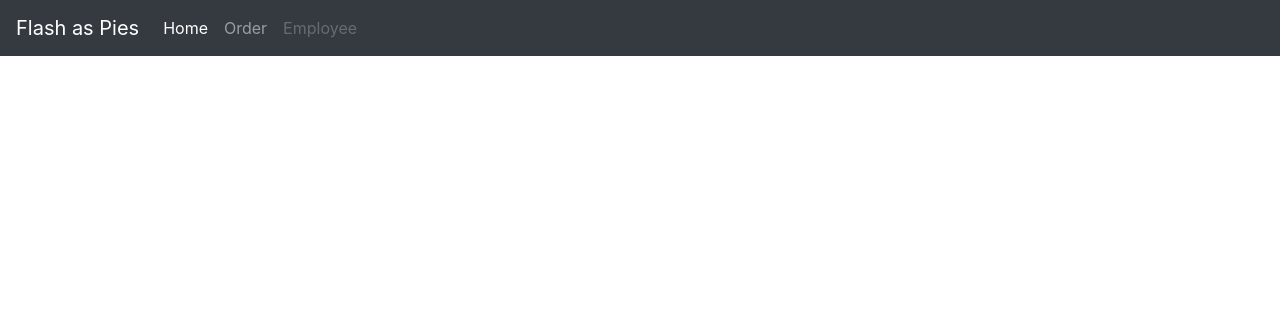
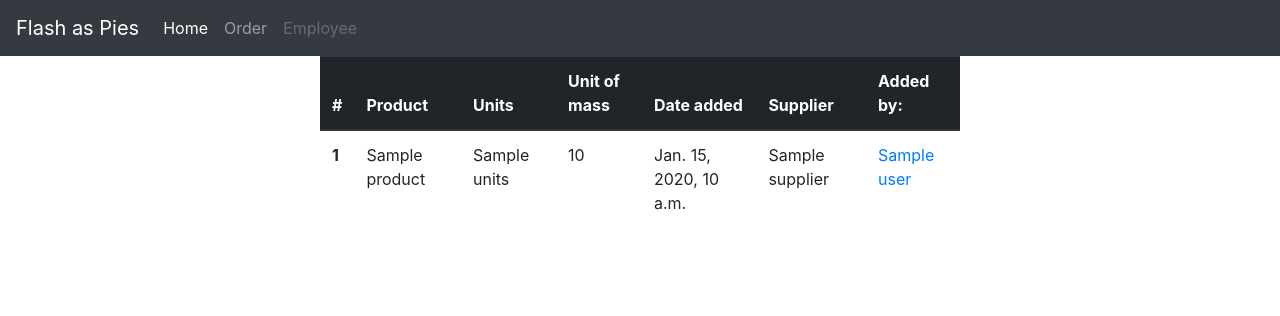
Before and after one commit to danHayworth/Project_AppSecurity, a Django app: template DjangoWebApp/flashAsPie/templates/order.html in a window 1280 px wide. Shown: the top 316 px of the page. Run offline with Django 3.2, Linux system fonts and the light colour scheme; the template is opened without the code that fills it: most values are stand-ins (such as "Sample title", 1, 10 or a date in 2020); some libraries are stand-ins or nearby versions.

Commit message:
small details

```diff
--- a/DjangoWebApp/flashAsPie/templates/order.html
+++ b/DjangoWebApp/flashAsPie/templates/order.html
@@ -1 +1,39 @@
 {% extends "base.html" %}
+
+{% block content %}
+
+<div class="tableView">
+  <table class="table">
+    <thead class="thead-dark">
+      <tr>
+        <th scope="col">#</th>
+        <th scope="col">Product</th>
+        <th scope="col">Units</th>
+        <th scope="col">Unit of mass</th>
+        <th scope="col">Date added</th>
+        <th scope="col">Supplier</th>
+        <th scope="col">Added by:</th>
+      </tr>
+    </thead>
+    <tbody>
+      {% if orders %}
+      {% for order in orders %}
+        <tr>
+          <th scope="row">{{order.order_id}}</th>
+          <td>{{ order.product |capfirst }}</td>
+          <td>{{ order.units}}</td>
+          <td>{{ order.quantity}}</td>
+          <td>{{ order.date}}</td>
+          <td>{{ order.supplier}}</td>
+          <td><a href="{$ url 'employee' $} ">{{order.user}}</a></td>
+        </tr>
+      {% endfor %}
+      {% else %}
+      <div class="col-md-12">
+        <h2>There are no orders.</h2>
+      </div>
+      {% endif %}
+    </tbody>
+  </table>
+</div>
+{% endblock %}
--- a/DjangoWebApp/flashAsPie/urls.py
+++ b/DjangoWebApp/flashAsPie/urls.py
@@ -7,7 +7,7 @@ from enviro import settings
 urlpatterns = [
     path('', home, name='home'),
     path('order/', order, name='order'),
-    path('<int:user_id>', employee, name='employee')
+    path('user/', employee, name='employee')
 ]
 urlpatterns += staticfiles_urlpatterns()
 urlpatterns += static(settings.MEDIA_URL, document_root=settings.MEDIA_ROOT)
```
Also changed, not shown: DjangoWebApp/flashAsPie/templates/employee.html (+5 -7 lines), DjangoWebApp/flashAsPie/views.py (+7 -2 lines).
